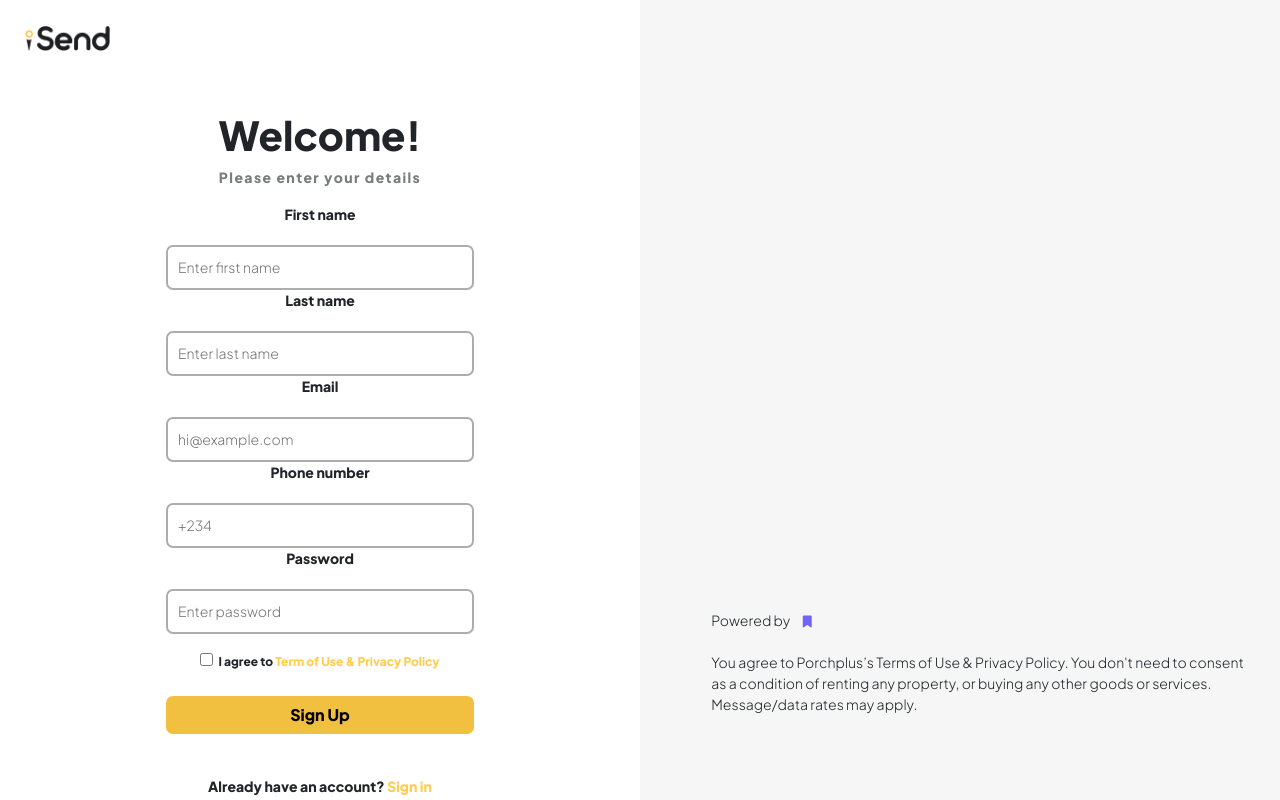
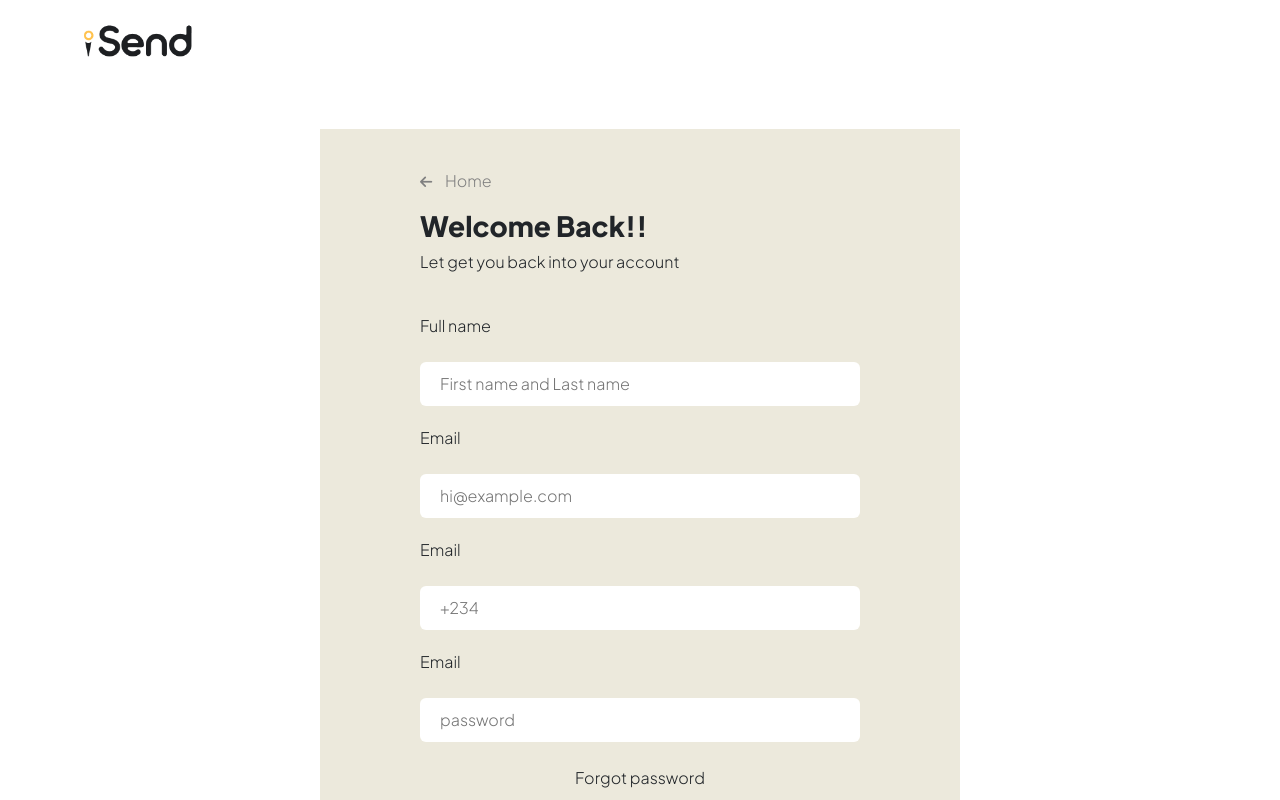
Before and after one commit to TEE2DWHY/Isend-Logistics, a React (Create React App) app: page /sign-up in a window 1280 px wide. Shown: the top 800 px of the page. Built offline with nearby package versions, Linux system fonts and the light colour scheme.

Commit message:
started working on the order-overview page

```diff
--- a/src/index.css
+++ b/src/index.css
@@ -282,6 +282,13 @@ li{
   margin: 60px 0;
 }
 /* Login */
+.login-container{
+  display: block;
+  margin: auto;
+  width: 50%;
+  background-color: #ECE9DC;
+  padding: 40px 100px;
+}
 .header-login{
   text-align: center;
   font-weight: 900;
@@ -295,7 +302,7 @@ li{
   width: 50%;
   padding: 10px;
 }
-.login{
+.login-btn{
   background-color: #F2C040;
   color: #000;
   border-radius: 7px;
@@ -304,7 +311,8 @@ li{
   border: 2px solid #F2C040;
   width: 50%;
   font-weight: bold;
-  margin-top: 20px;
+  display: block;
+  margin: auto;
 }
 .phase-1{
   /* height: 100vh; */
--- a/src/pages/Login.js
+++ b/src/pages/Login.js
@@ -1,27 +1,65 @@
-import { useState } from "react"
+// import { useState } from "react"
 import { Link } from "react-router-dom"
 
 const Login = () => {
-    const [formData, setFormData] = useState({
-        phoneNumber: "", password: ""
-    })
+    // const [formData, setFormData] = useState({
+    //         phoneNumber: "", password: ""
+    //     })
 
-    const handleChange = (e) => {
-        setFormData(prevFormData => {
-            return {
-                ...prevFormData,
-                [e.target.name]: e.target.value
-            }
-        })
-    }
+    //     const handleChange = (e) => {
+    //         setFormData(prevFormData => {
+    //             return {
+    //                 ...prevFormData,
+    //                 [e.target.name]: e.target.value
+    //             }
+    //         })
+    //     }
 
-    const handleSubmit = (e) => {
-        e.preventDefault();
-        console.log(formData)
-    }
+    //     const handleSubmit = (e) => {
+    //         e.preventDefault();
+    //         console.log(formData)
+    // }
     return (
         <>
             <section>
+                <br />
+                <div className="container">
+                    <Link to="/"><img className="logo" src="images/logo.png" alt="logo" /></Link>
+                </div>
+                <br /> <br /> <br />
+                <div className="login-container">
+                    <Link to="/"><p><i class="fa-solid fa-arrow-left" style={{ fontSize: "14px", marginRight: "10px" }}></i> Home</p></Link>
+                    <h3 style={{ fontWeight: "bold" }}>Welcome Back!!</h3>
+                    <p>Let get you back into your account</p>
+                    <br />
+                    <form>
+                        <label style={{ display: "block" }}>Phone Number</label>
+                        <br />
+                        <input
+                            type="text"
+                            name="phoneNumber"
+                            placeholder="+234"
+                            style={{ display: "block", width: "100%", borderRadius: "6px", border: "none", padding: "10px 20px" }}
+                        />
+                        <label style={{ display: "block", marginTop: "20px" }}>Password</label>
+                        <br />
+                        <input
+                            type="password"
+                            name="password"
+                            placeholder="Enter password"
+                            style={{ display: "block", width: "100%", borderRadius: "6px", border: "none", padding: "10px 20px" }}
+                        />
+                        <br />
+                        <p style={{ textAlign: "center" }}>Forgot password</p>
+                        <br />
+                        <button className="login-btn">Login</button>
+                        <p style={{ textAlign: "center", fontSize: "14px", marginTop: "10px" }}>Don’t have an account? <b>Sign up </b></p>
+                    </form>
+                    <br />
+                    <p>You agree to iSend’s <span style={{ color: "#F2C040", lineHeight: "1.2" }}>Terms of Use & Privacy Policy</span>. You don't need to consent as a condition of renting any property, or buying any other goods or services. Message/data rates may apply.</p>
+                </div>
+            </section>
+            {/* <section>
                 <div className="container-fluid">
                     <div className="row">
                         <span className="col-lg-6 phase-1">
@@ -68,7 +106,7 @@ const Login = () => {
                         </div>
                     </div>
                 </div>
-            </section>
+            </section> */}
         </>
     )
 }
--- a/src/pages/SignUp.js
+++ b/src/pages/SignUp.js
@@ -1,87 +1,60 @@
-
+import { Link } from "react-router-dom"
 
 const SignUp = () => {
     return (
         <>
             <section>
-                <div className="container-fluid" style={{ height: "100vh" }}>
-                    <div className="row">
-                        <span className="col-lg-6 phase-1">
                 <br />
-                            <img className="container logo" src="images/logo.png" alt="" />
-                            <section id="login-form">
-                                <div className="header-login">
+                <div className="container">
+                    <Link to="/"><img className="logo" src="images/logo.png" alt="logo" /></Link>
+                </div>
+                <br /> <br /> <br />
+                <div className="login-container">
+                    <Link to="/"><p><i class="fa-solid fa-arrow-left" style={{ fontSize: "14px", marginRight: "10px" }}></i> Home</p></Link>
+                    <h3 style={{ fontWeight: "bold" }}>Welcome Back!!</h3>
+                    <p>Let get you back into your account</p>
                     <br />
-                                    <h1 style={{ fontWeight: "bold" }}>Welcome!</h1>
-                                    <p style={{ opacity: "0.6", fontSize: "14px", letterSpacing: "0.1em" }}>Please enter your details</p>
-                                    <p className="" style={{ fontSize: "14px" }}>First name</p>
+                    <form>
+                        <label style={{ display: "block" }}>Full name</label>
+                        <br />
                         <input
-                                        className="login-input"
                             type="text"
-                                        required
-                                        placeholder="Enter first name"
-                                        name="firstName"
-                                    // onChange={handleChange}
+                            name="fullName"
+                            placeholder="First name and Last name"
+                            style={{ display: "block", width: "100%", borderRadius: "6px", border: "none", padding: "10px 20px" }}
+                        />
+                        <label style={{ display: "block", marginTop: "20px" }}>Email</label>
+                        <br />
+                        <input
+                            type="text"
+                            name="email"
+                            placeholder="hi@example.com"
+                            style={{ display: "block", width: "100%", borderRadius: "6px", border: "none", padding: "10px 20px" }}
+                        />
+                        <label style={{ display: "block", marginTop: "20px" }}>Email</label>
+                        <br />
+                        <input
+                            type="text"
+                            name="phoneNumber"
+                            placeholder="+234"
+                            style={{ display: "block", width: "100%", borderRadius: "6px", border: "none", padding: "10px 20px" }}
+                        />
+                        <label style={{ display: "block", marginTop: "20px" }}>Email</label>
+                        <br />
+                        <input
+                            type="text"
+                            name="password"
+                            placeholder="password"
+                            style={{ display: "block", width: "100%", borderRadius: "6px", border: "none", padding: "10px 20px" }}
                         />
                         <br />
-                                    <p className="" style={{ fontSize: "14px" }}>Last name</p>
-                                    <input
-                                        className="login-input"
-                                        type="text"
-                                        required
-                                        placeholder="Enter last name"
-                                        name="lastName"
-                                    // onChange={handleChange}
-                                    />
+                        <p style={{ textAlign: "center" }}>Forgot password</p>
                         <br />
-                                    <p className="" style={{ fontSize: "14px" }}>Email</p>
-                                    <input
-                                        className="login-input"
-                                        type="email"
-                                        required
-                                        placeholder="hi@example.com"
-                                        name="password"
-                                    // onChange={handleChange}
-                                    />
+                        <button className="login-btn">Sign up</button>
+                        <p style={{ textAlign: "center", fontSize: "14px", marginTop: "10px" }}>Already have an account? <b>Sign in </b></p>
+                    </form>
                     <br />
-                                    <p className="" style={{ fontSize: "14px" }}>Phone number</p>
-                                    <input
-                                        className="login-input"
-                                        type="text"
-                                        required
-                                        placeholder="+234"
-                                        name="phoneNumber"
-                                    // onChange={handleChange}
-                                    />
-                                    <br />
-                                    <p style={{ fontSize: "14px" }}>Password</p>
-                                    <input
-                                        className="login-input"
-                                        type="password"
-                                        required
-                                        placeholder="Enter password"
-                                        name="password"
-                                    // onChange={handleChange}
-                                    />
-                                    <br />
-                                    <input
-                                        type="checkbox"
-                                    />
-                                    <span style={{ fontSize: "12px", marginLeft: "5px" }}>I agree to <span style={{ color: "#FFCD4D" }}>Term of Use & Privacy Policy</span></span>
-                                    <br />
-                                    <button className="login">Sign Up</button>
-                                    <br /> <br />
-                                    <p style={{ fontSize: "14px" }}>Already have an account? <span style={{ color: "#FFCD4D" }}> Sign in</span></p>
-                                </div>
-                            </section>
-                        </span>
-                        <div className="col-lg-6 phase-2">
-                            <div className="phase-2-contents">
-                                <p>Powered by <i style={{ fontSize: "12px", marginLeft: "10px", color: "#7065F0" }} class="fa-solid fa-bookmark"></i>
-                                    <br /> <br />
-                                    You agree to Porchplus’s Terms of Use & Privacy Policy. You don't need to consent as a condition of renting any property, or buying any other goods or services. Message/data rates may apply. </p></div>
-                        </div>
-                    </div>
+                    <p>You agree to iSend’s <span style={{ color: "#F2C040", lineHeight: "1.2" }}>Terms of Use & Privacy Policy</span>. You don't need to consent as a condition of renting any property, or buying any other goods or services. Message/data rates may apply.</p>
                 </div>
             </section>
         </>
--- a/src/pages/Track.js
+++ b/src/pages/Track.js
@@ -29,6 +29,7 @@ const Track = () => {
                         type="text"
                         name="id"
                         onChange={handleId}
+                        required
                         placeholder="Enter your Tracking ID"
                         style={{ padding: "10px 0px 10px 20px", width: "50%", border: "none" }}
                     />
```
Lines whose indentation alone changed are shown as unchanged.
